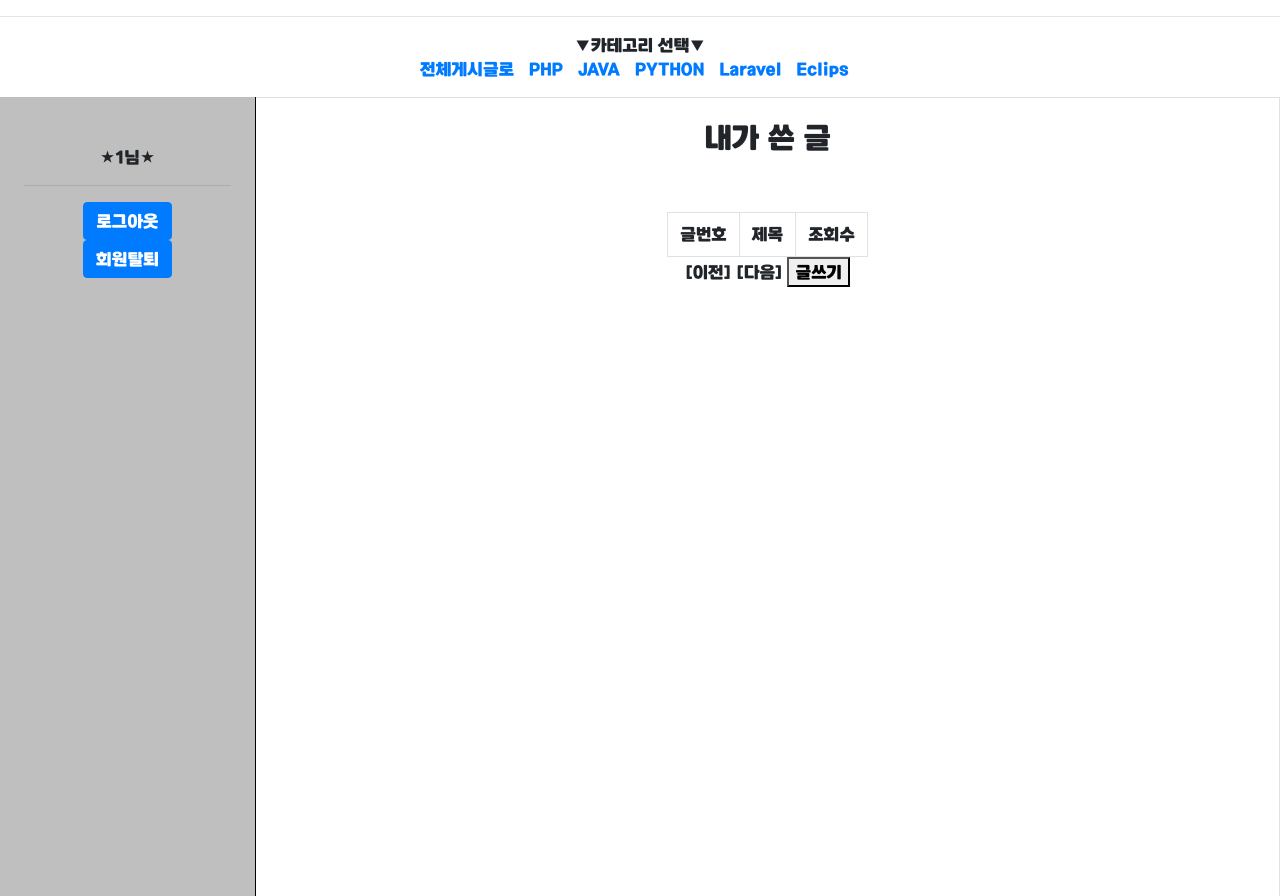
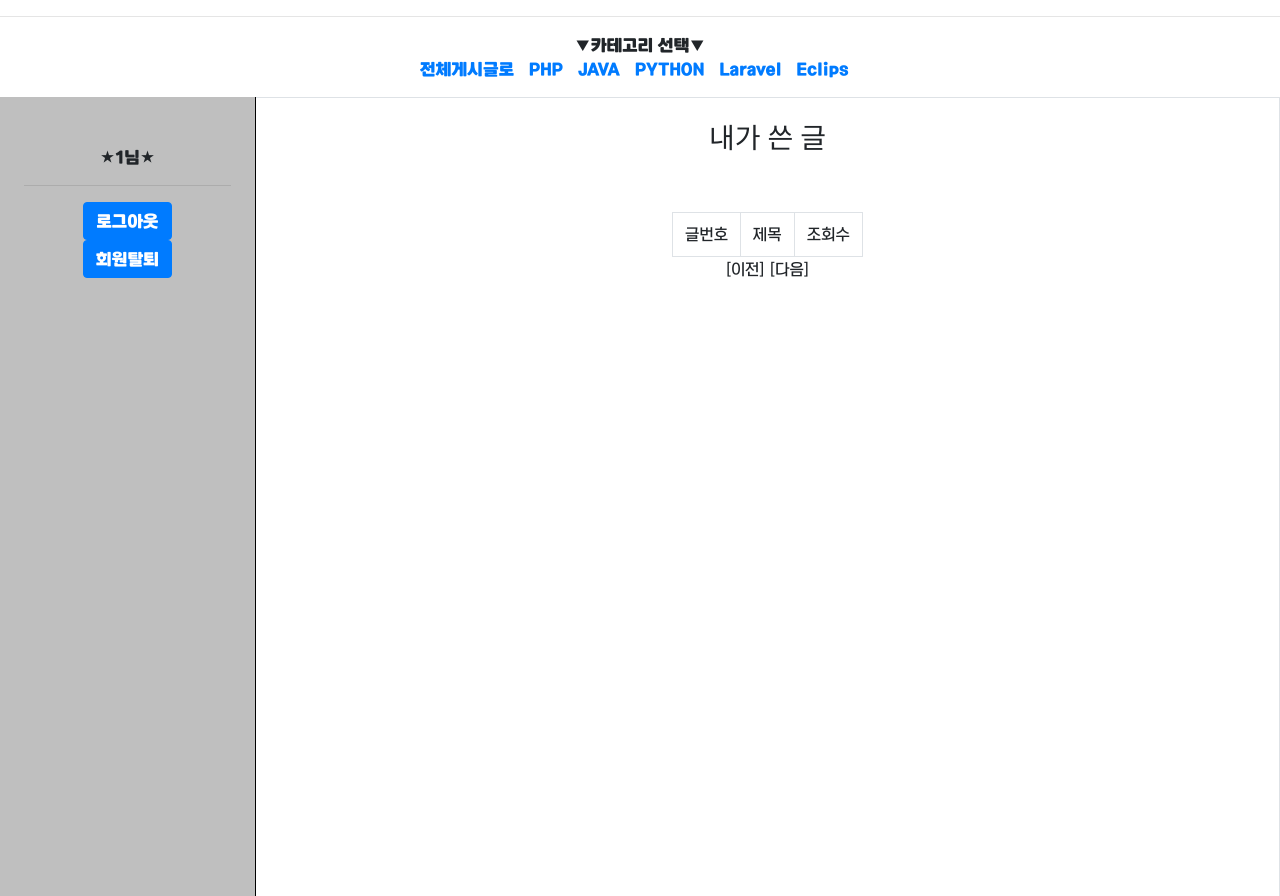
Before and after one commit to AwesomeDni/Web_Team_Project, a PHP site: page /mypage.php in a window 1280 px wide. Shown: the part 48-944 px from the top of the page. Run offline with PHP 8.4, Linux system fonts and the light colour scheme; the visitor is signed in with stand-in values (Sample User, id 1); data comes from the database, SQL or seed files in the repository; some web fonts are replaced.

Commit message:
2020.02.24 마이페이지리스트( 폰트변경)-kimhyejin-

```diff
--- a/mypagelist.php
+++ b/mypagelist.php
@@ -3,13 +3,23 @@
 <?php
 $id=$_SESSION['id'];
 ?>
+<style>
+    @font-face{font-family:'A타이틀고딕2'; src:url('A타이틀고딕2.woff');}
+    .list
+    {font-family:'A타이틀고딕2';}
+    @font-face{font-family:'A펜글씨B'; src:url('A펜글씨B.woff');}
+    .name
+    {font-family:'A펜글씨B';}
+</style>
 </head>
 <body>
     <!--내가 쓴글-->
     <div class="list table table-bordered">
         <center>
+            <div class="name">
                 <br>
                 <h3>내가 쓴 글</h3>
+            </div>
             <br><br>
             <article>
                 <?php
@@ -52,7 +62,7 @@ $id=$_SESSION['id'];
                 catch(PDOException $e)
                 {   print 'err: '. $e->getMessage();   }
                 ?>
-
+                <div class="list">
                     <table border=1>
                         <tr align="center">
                             <td>글번호</td><td>제목</td><td>조회수</td>
@@ -100,10 +110,9 @@ $id=$_SESSION['id'];
                     {   print ($next_page <= $total_page) ? "<a href='".$_SERVER['PHP_SELF']."?search=$key&category=$category&page=$next_block_page'>[다음]</a>" : "[다음]";    }
                     else // 아니면
                     {   print ($next_page <= $total_page) ? "<a href='".$_SERVER['PHP_SELF']."?category=$category&page=$next_block_page'>[다음]</a>" : "[다음]";    }
-
                     ?>
                 </span>
-            <button onclick="location.href='insert.php'" class="info">글쓰기</button>
+                </div>
     </div>
 </body>
 </html>
```
Lines whose indentation alone changed are shown as unchanged.
